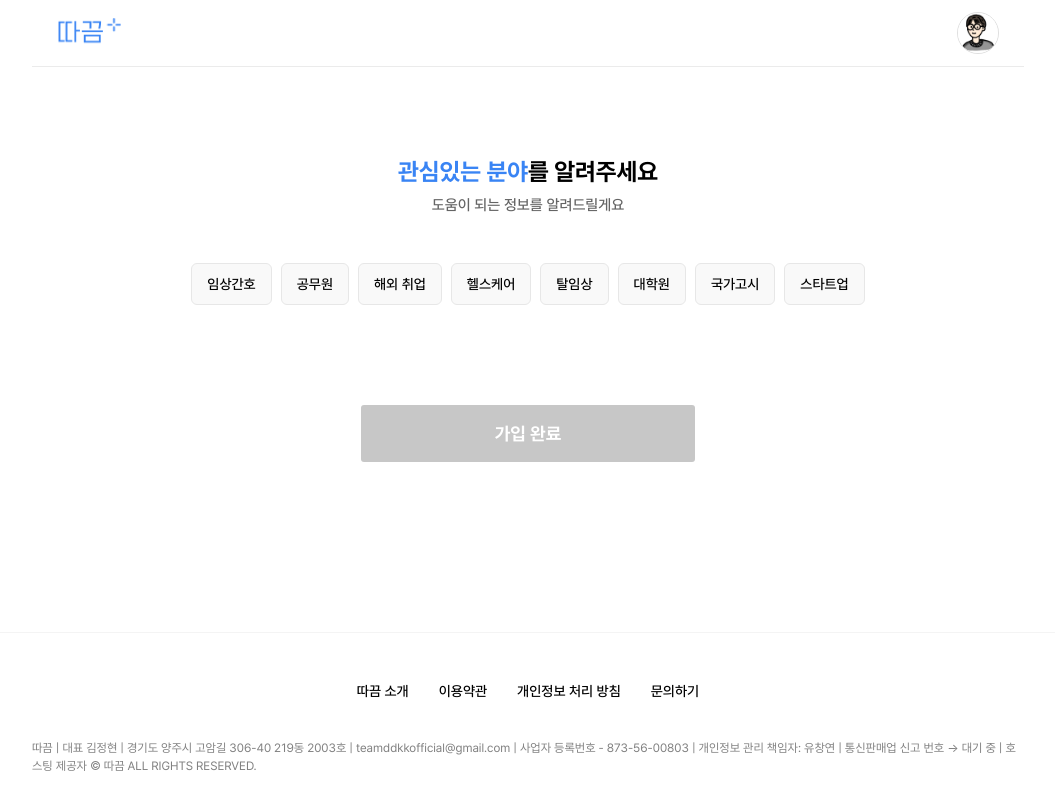
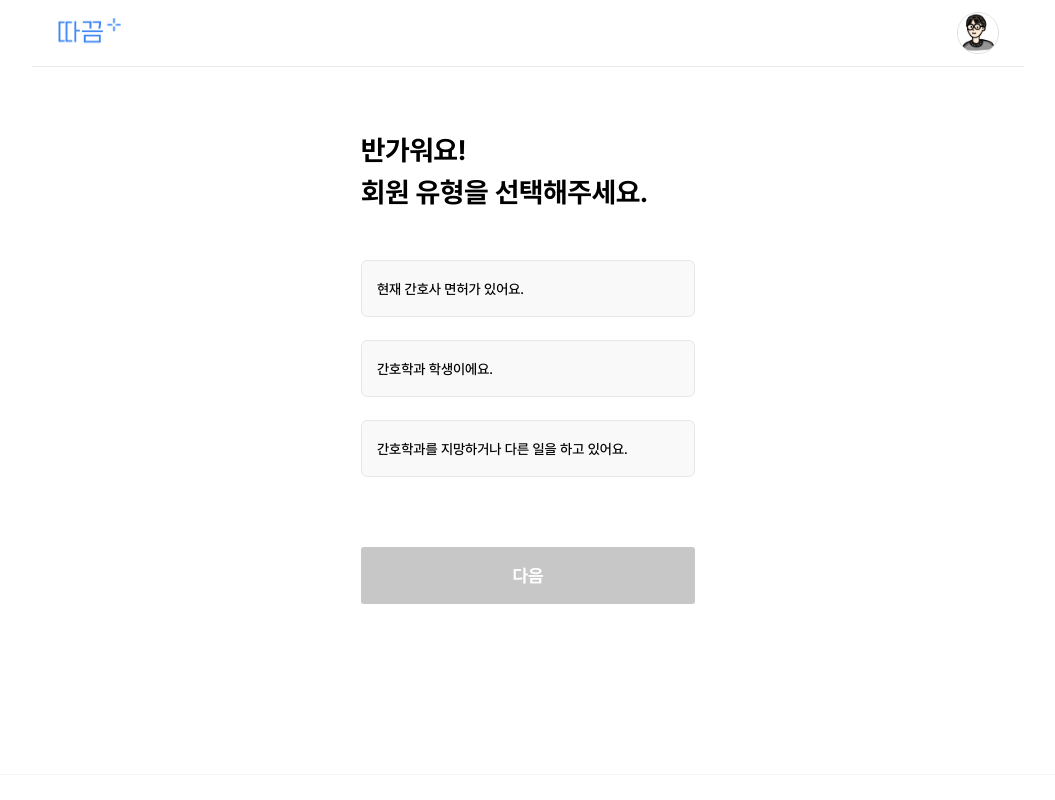
Before and after one commit to DDA-KKM/DDAKKM-REACT, a React (Create React App) app: page /signup in a window 1280 px wide. Shown: the top 800 px of the page, without its empty margins (112-1167 px from the left). Built offline with nearby package versions, Linux system fonts and the light colour scheme.

Commit message:
feat: navigate 추가

```diff
--- a/src/pages/Login/SignIn/index.tsx
+++ b/src/pages/Login/SignIn/index.tsx
@@ -1,7 +1,11 @@
 import React from "react"
 import * as S from './SignIn.style'
+import { useNavigate } from "react-router-dom";
 
 function SignIn() {
+
+  const navigate = useNavigate()
+
   return (
     <S.Container>
       <S.Wrapper>
@@ -14,7 +18,9 @@ function SignIn() {
           <span>SNS 계정으로 로그인</span>
           <S.Hr />
         </S.LoginDesc>
-        <S.Login>
+        <S.Login
+          onClick={()=>{navigate('/signup')}}
+        >
           <span>카카오로 시작하기</span>
         </S.Login>
       </S.Wrapper>
--- a/src/pages/Login/SignUp/SignUpInfo.tsx
+++ b/src/pages/Login/SignUp/SignUpInfo.tsx
@@ -33,7 +33,7 @@ function SignUpInfo({nextPage}: Props) {
         />
         <S.JobDesc>
           *직업 정보는 프로필 표시 용도로 활용됩니다. <br />
-          예시)RN, 서울병원 응급실 간호사 등
+          예시)RN, 응급실 간호사 등
         </S.JobDesc>
         <S.NextButton
           isClicked={isValid}
--- a/src/pages/Login/SignUp/index.tsx
+++ b/src/pages/Login/SignUp/index.tsx
@@ -6,7 +6,7 @@ import SignUpFav from './SignUpFav'
 
 function SignUp() {
 
-  const [page, setPage] = useState<number>(2)
+  const [page, setPage] = useState<number>(0)
   const [userType, setUserType] = useState<string>('')
   const nextPage = () => {
     setPage(page + 1)
```
